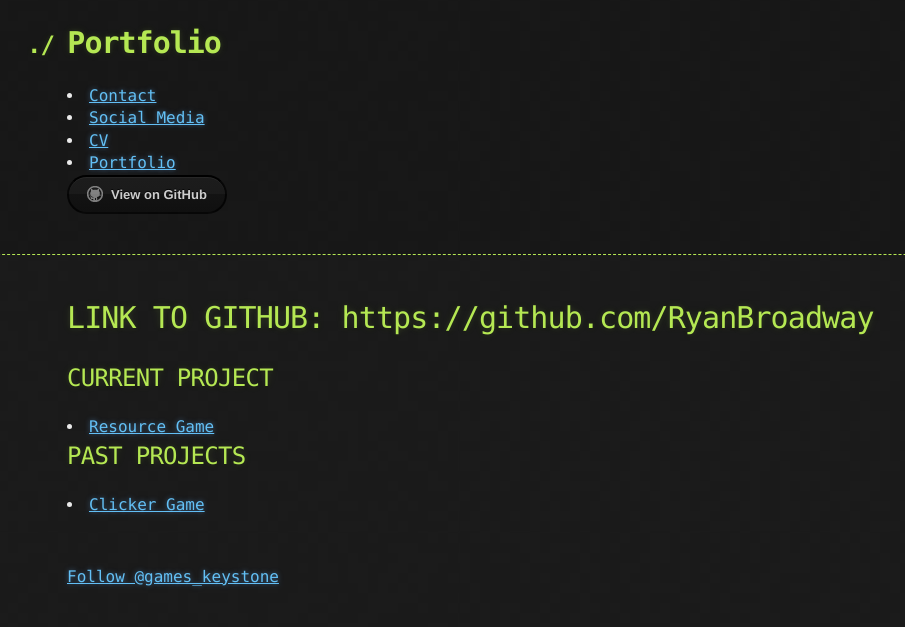
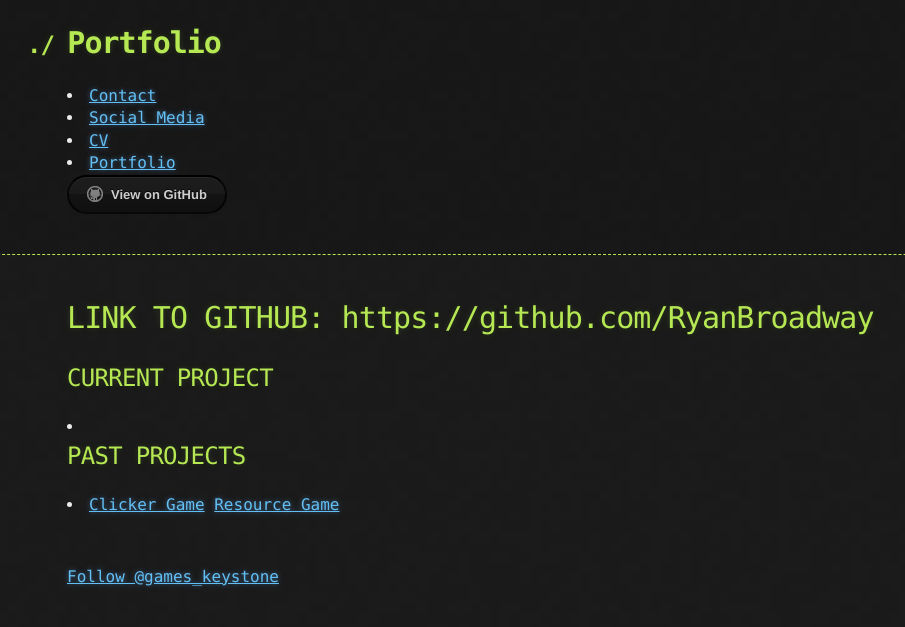
Before and after one commit to RyanBroadway/Portfolio, a Jekyll site: the page built from portfolio.md, in a window 1280 px wide. Shown: the top 627 px of the page, without its empty margins (73-978 px from the left). Built offline with Jekyll 4.4.1, drawn with Linux system fonts in a browser that asks for light colours; our own code applies the rules of GitHub Pages for plain Markdown files; comment, search, counter and statistics services are not loaded; the repository's description, which GitHub fills in, is left out; part of the change alters nothing that is shown.

```diff
--- a/portfolio.md
+++ b/portfolio.md
@@ -3,7 +3,7 @@
 ## CURRENT PROJECT
 
 <li>
-    <a href="/Portfolio/Collage_FMP">Resource Game</a>
+
 </li>
 
 
@@ -11,4 +11,5 @@
 
 <li>
     <a href="/Portfolio/Clicker">Clicker Game</a>
+    <a href="/Portfolio/Collage_FMP">Resource Game</a>
 </li>
```
